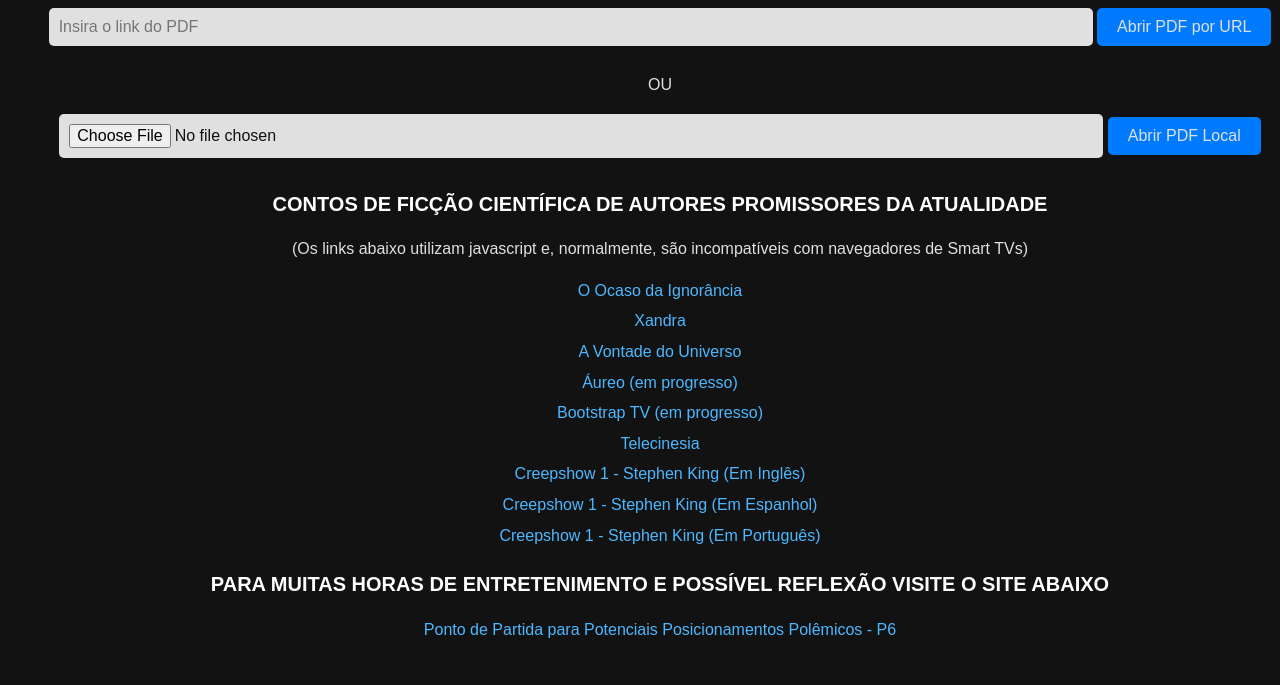
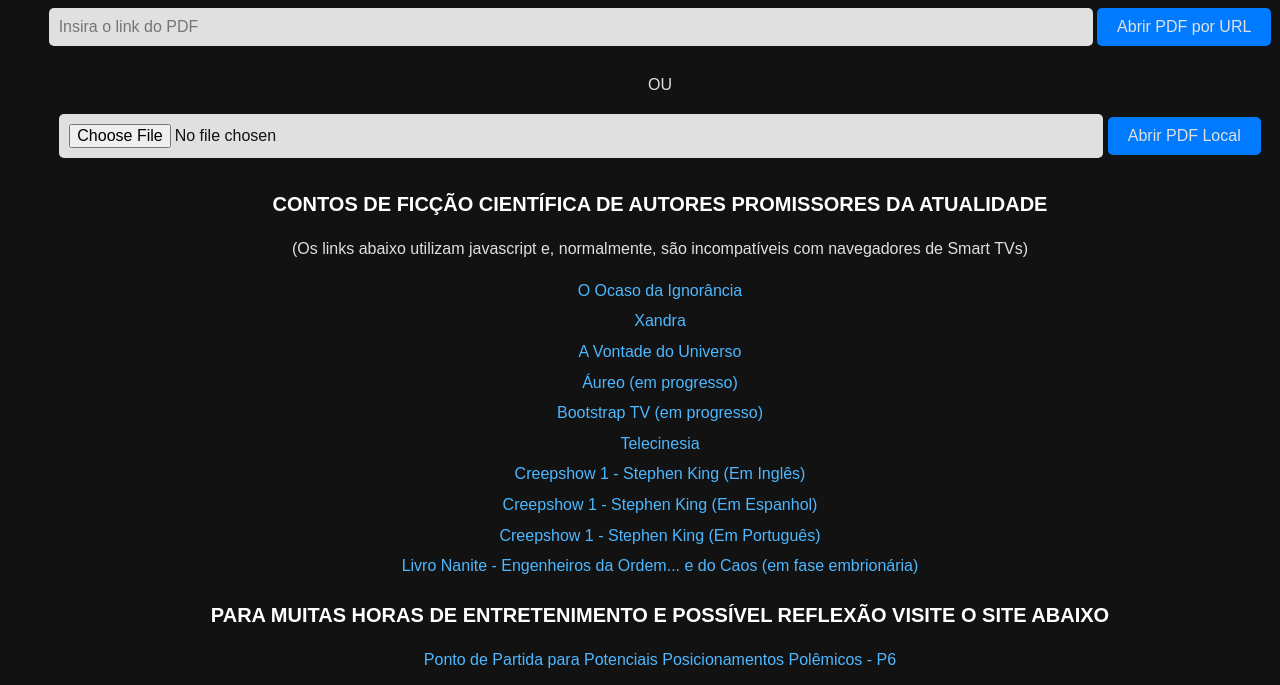
Before and after one commit to psicspsix/LeitorPDFparaSmartTVs, a plain HTML site: page index.html in a window 1280 px wide. Shown: the part 106-791 px from the top of the page. Drawn offline with Linux system fonts and the light colour scheme.

Commit message:
Update index.html

```diff
--- a/index.html
+++ b/index.html
@@ -94,6 +94,7 @@
         <a href="https://mozilla.github.io/pdf.js/web/viewer.html?file=https://raw.githubusercontent.com/psicspsix/LeitorPDFparaSmartTVs/main/PDFs/Revista%20Creepsow%201.pdf#zoom=page-width" target="_blank">Creepshow 1 - Stephen King (Em Inglês)</a>
         <a href="https://mozilla.github.io/pdf.js/web/viewer.html?file=https://raw.githubusercontent.com/psicspsix/LeitorPDFparaSmartTVs/main/PDFs/Revista%20Creepsow%201%20(Espanhol).pdf#zoom=page-width" target="_blank">Creepshow 1 - Stephen King (Em Espanhol)</a>
         <a href="https://mozilla.github.io/pdf.js/web/viewer.html?file=https://raw.githubusercontent.com/psicspsix/LeitorPDFparaSmartTVs/main/PDFs/Revista%20Creepshow%201%20(Portugues)-compactado%20ao%20maximo.pdf#zoom=page-width" target="_blank">Creepshow 1 - Stephen King (Em Português)</a>
+        <a href="https://mozilla.github.io/pdf.js/web/viewer.html?file=https://raw.githubusercontent.com/psicspsix/LeitorPDFparaSmartTVs/main/PDFs/Nanites%20-%20Engenheiros%20da%20Ordem%20e%20do%20Caos.pdf#zoom=page-width" target="_blank">Livro Nanite - Engenheiros da Ordem... e do Caos (em fase embrionária)</a>
         <h2>PARA MUITAS HORAS DE ENTRETENIMENTO E POSSÍVEL REFLEXÃO VISITE O SITE ABAIXO</h2>
         <a href="http://surl.li/fcxdga" target="_blank">Ponto de Partida para Potenciais Posicionamentos Polêmicos - P6</a>
     </div>
```
